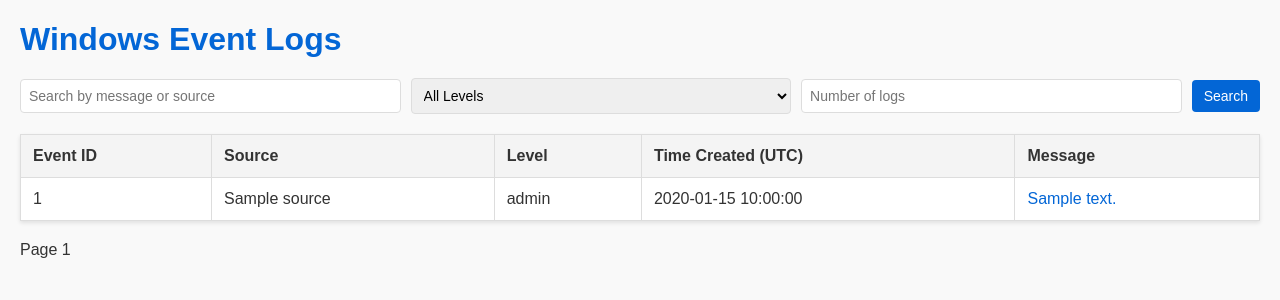
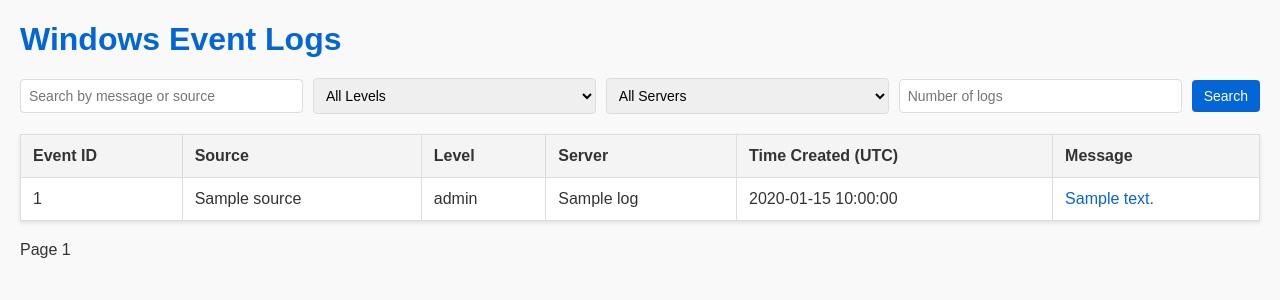
Before and after one commit to Godoflegendss/Logs, a Flask app: template templates/index.html in a window 1280 px wide. Shown: the top 300 px of the page. Run offline with Flask 3, Linux system fonts and the light colour scheme; the template is opened without the code that fills it: most values are stand-ins (such as "Sample title", 1, 10 or a date in 2020).

Commit message:
ServerName

```diff
--- a/app.py
+++ b/app.py
@@ -9,15 +9,29 @@ database = 'CustomMetadata'
 username = 'Login'
 password = 'Thechanger@123'
 connection_string = f'DRIVER={{ODBC Driver 18 for SQL Server}};SERVER={server};DATABASE={database};UID={username};PWD={password}'
-def get_event_logs(search_query=None, level_filter=None, limit=20, offset=0):
+
+def get_unique_servers():
+    try:
+        conn = pyodbc.connect(connection_string)
+        cursor = conn.cursor()
+        query = "SELECT DISTINCT ServerName FROM Windowseventlogs ORDER BY ServerName"
+        cursor.execute(query)
+        servers = [row.ServerName for row in cursor.fetchall()]
+        conn.close()
+        return servers
+    except Exception as e:
+        print(f"Error fetching unique servers: {e}")
+        return []
+
+def get_event_logs(search_query=None, level_filter=None, server_filter=None, limit=20, offset=0):
     try:
         conn = pyodbc.connect(connection_string)
         cursor = conn.cursor()
 
         # Base query
         query = """
-            SELECT RecordID, EventID, LogName, Source, Message, TimeCreatedUTC, Level
-            FROM WindowsEventlogs
+            SELECT RecordID, EventID, LogName, Source, Message, TimeCreatedUTC, Level, ServerName
+            FROM Windowseventlogs
             WHERE 1=1
         """
 
@@ -26,6 +40,8 @@ def get_event_logs(search_query=None, level_filter=None, limit=20, offset=0):
             query += " AND (Message LIKE ? OR Source LIKE ?)"
         if level_filter:
             query += " AND Level = ?"
+        if server_filter:
+            query += " AND ServerName = ?"
 
         query += " ORDER BY TimeCreatedUTC DESC OFFSET ? ROWS FETCH NEXT ? ROWS ONLY"
 
@@ -35,6 +51,8 @@ def get_event_logs(search_query=None, level_filter=None, limit=20, offset=0):
             params.extend([f"%{search_query}%", f"%{search_query}%"])
         if level_filter:
             params.append(level_filter)
+        if server_filter:
+            params.append(server_filter)
         params.extend([offset, limit])
 
         cursor.execute(query, params)
@@ -50,6 +68,7 @@ def index():
     # Get search, filter, and pagination parameters from the request
     search_query = request.args.get('search', default=None)
     level_filter = request.args.get('level', default=None)
+    server_filter = request.args.get('server', default=None)
     limit = int(request.args.get('limit', default=20))
     page = int(request.args.get('page', default=1))
 
@@ -57,12 +76,18 @@ def index():
     offset = (page - 1) * limit
 
     # Fetch logs with filters and pagination applied
-    logs = get_event_logs(search_query, level_filter, limit, offset)
+    logs = get_event_logs(search_query, level_filter, server_filter, limit, offset)
+
+    # Fetch unique server names for the filter dropdown
+    servers = get_unique_servers()
+
     return render_template(
         'index.html',
         logs=logs,
         search_query=search_query,
         level_filter=level_filter,
+        server_filter=server_filter,
+        servers=servers,
         limit=limit,
         page=page
     )
@@ -74,14 +99,14 @@ def event_details(record_id):
         cursor = conn.cursor()
 
         # Fetch the clicked event
-        cursor.execute("SELECT * FROM WindowsEventlogs WHERE RecordID = ?", (record_id,))
+        cursor.execute("SELECT * FROM Windowseventlogs WHERE RecordID = ?", (record_id,))
         event = cursor.fetchone()
 
         if event:
             # Fetch all occurrences of similar events (same EventID and Source)
             cursor.execute("""
                 SELECT *
-                FROM WindowsEventlogs
+                FROM Windowseventlogs
                 WHERE EventID = ? AND Source = ?
                 ORDER BY TimeCreatedUTC DESC
             """, (event.EventID, event.Source))
--- a/templates/event_details.html
+++ b/templates/event_details.html
@@ -29,7 +29,7 @@
                 <p><strong>Event ID:</strong> {{ e.EventID }}</p>
                 <p><strong>Source:</strong> {{ e.Source }}</p>
                 <p><strong>Level:</strong> {{ e.Level }}</p>
-                <p>{{ e.Message | truncate(100) }}</p>
+                <p>{{ e.Message  }}</p>
             </div>
         </div>
         {% endfor %}
--- a/templates/index.html
+++ b/templates/index.html
@@ -19,6 +19,12 @@
             <option value="Info" {% if level_filter == "Info" %}selected{% endif %}>Info</option>
             <option value="Critical" {% if level_filter == "Critical" %}selected{% endif %}>Critical</option>
         </select>
+        <select name="server">
+            <option value="">All Servers</option>
+            {% for server in servers %}
+            <option value="{{ server }}" {% if server_filter == server %}selected{% endif %}>{{ server }}</option>
+            {% endfor %}
+        </select>
         <input type="number" name="limit" placeholder="Number of logs" value="{{ limit }}" min="1" max="100">
         <button type="submit">Search</button>
     </form>
@@ -30,6 +36,7 @@
                 <th>Event ID</th>
                 <th>Source</th>
                 <th>Level</th>
+                <th>Server</th>
                 <th>Time Created (UTC)</th>
                 <th>Message</th>
             </tr>
@@ -40,6 +47,7 @@
                 <td>{{ log.EventID }}</td>
                 <td>{{ log.Source }}</td>
                 <td>{{ log.Level }}</td>
+                <td>{{ log.ServerName }}</td>
                 <td>{{ log.TimeCreatedUTC }}</td>
                 <td><a href="{{ url_for('event_details', record_id=log.RecordID) }}">{{ log.Message | truncate(50) }}</a></td>
             </tr>
@@ -50,11 +58,11 @@
     <!-- Pagination -->
     <div class="pagination">
         {% if page > 1 %}
-        <a href="{{ url_for('index', search=search_query, level=level_filter, limit=limit, page=page-1) }}">Previous</a>
+        <a href="{{ url_for('index', search=search_query, level=level_filter, server=server_filter, limit=limit, page=page-1) }}">Previous</a>
         {% endif %}
         <span>Page {{ page }}</span>
         {% if logs|length == limit %}
-        <a href="{{ url_for('index', search=search_query, level=level_filter, limit=limit, page=page+1) }}">Next</a>
+        <a href="{{ url_for('index', search=search_query, level=level_filter, server=server_filter, limit=limit, page=page+1) }}">Next</a>
         {% endif %}
     </div>
 </body>
```
